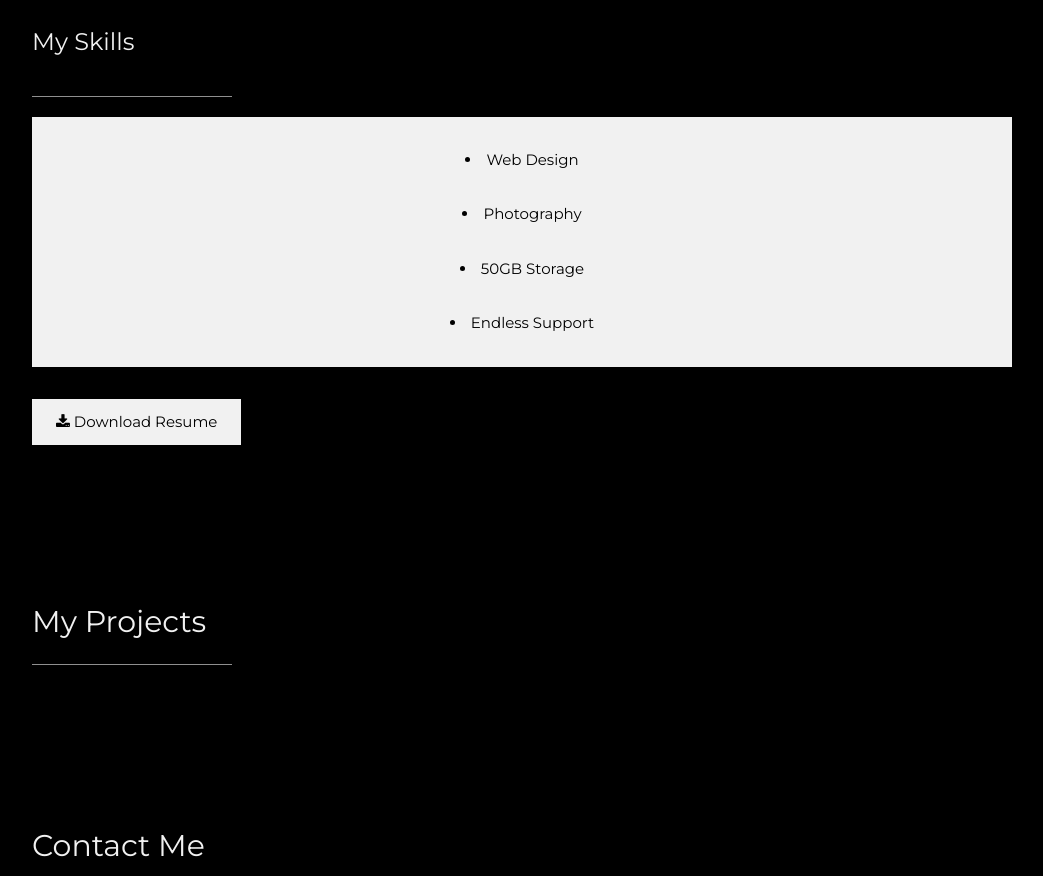
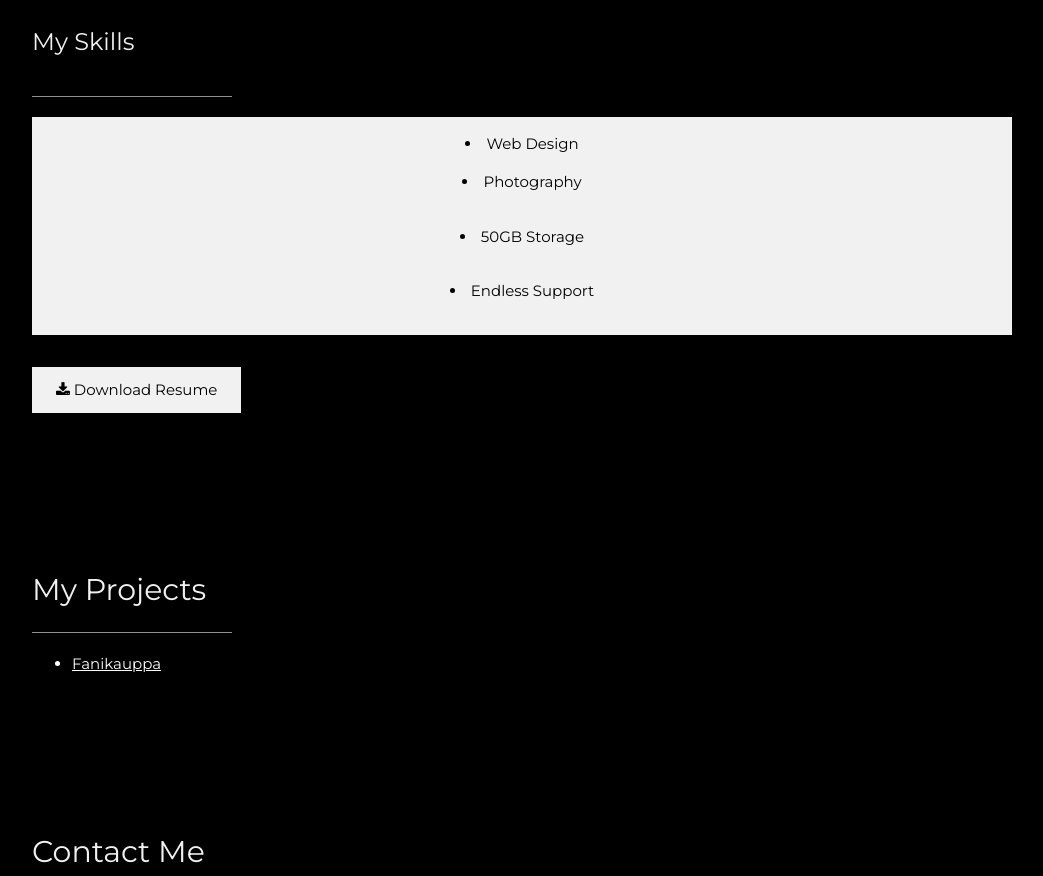
Before and after one commit to TreduChan/TreduChan.github.io, a plain HTML site: page index.html in a window 1280 px wide. Shown: the part 560-1436 px from the top of the page, without its empty margins (178-1221 px from the left). Drawn offline with nearby package versions, Linux system fonts and the light colour scheme.

Commit message:
Portfolio

```diff
--- a/css/style.css
+++ b/css/style.css
@@ -10,7 +10,6 @@ body, h1,h2,h3,h4,h5,h6 {font-family: "Montserrat", sans-serif}
 /* Remove margins from "page content" on small screens */
 @media only screen and (max-width: 600px) {#main {margin-left: 0}}
 
-ul{
-    text-decoration: none;
+.skill{
 
 }
--- a/index.html
+++ b/index.html
@@ -69,7 +69,7 @@
             <hr style="width:200px" class="w3-opacity">
 
             <div class="w3-row w3-center w3-padding-16 w3-section w3-light-grey">
-                <li class="w3-padding-16">Web Design</li>
+                <li class="skill">Web Design</li>
                 <li class="w3-padding-16">Photography</li>
                 <li class="w3-padding-16">50GB Storage</li>
                 <li class="w3-padding-16">Endless Support</li>
@@ -85,6 +85,10 @@
         <div class="w3-padding-64 w3-content" id="photos">
             <h2 class="w3-text-light-grey">My Projects</h2>
             <hr style="width:200px" class="w3-opacity">
+
+            <ul>
+                <li><a href="./fanikauppa/index.html">Fanikauppa</a></li>
+            </ul>
 
             <!-- Grid for photos -->
 
```
